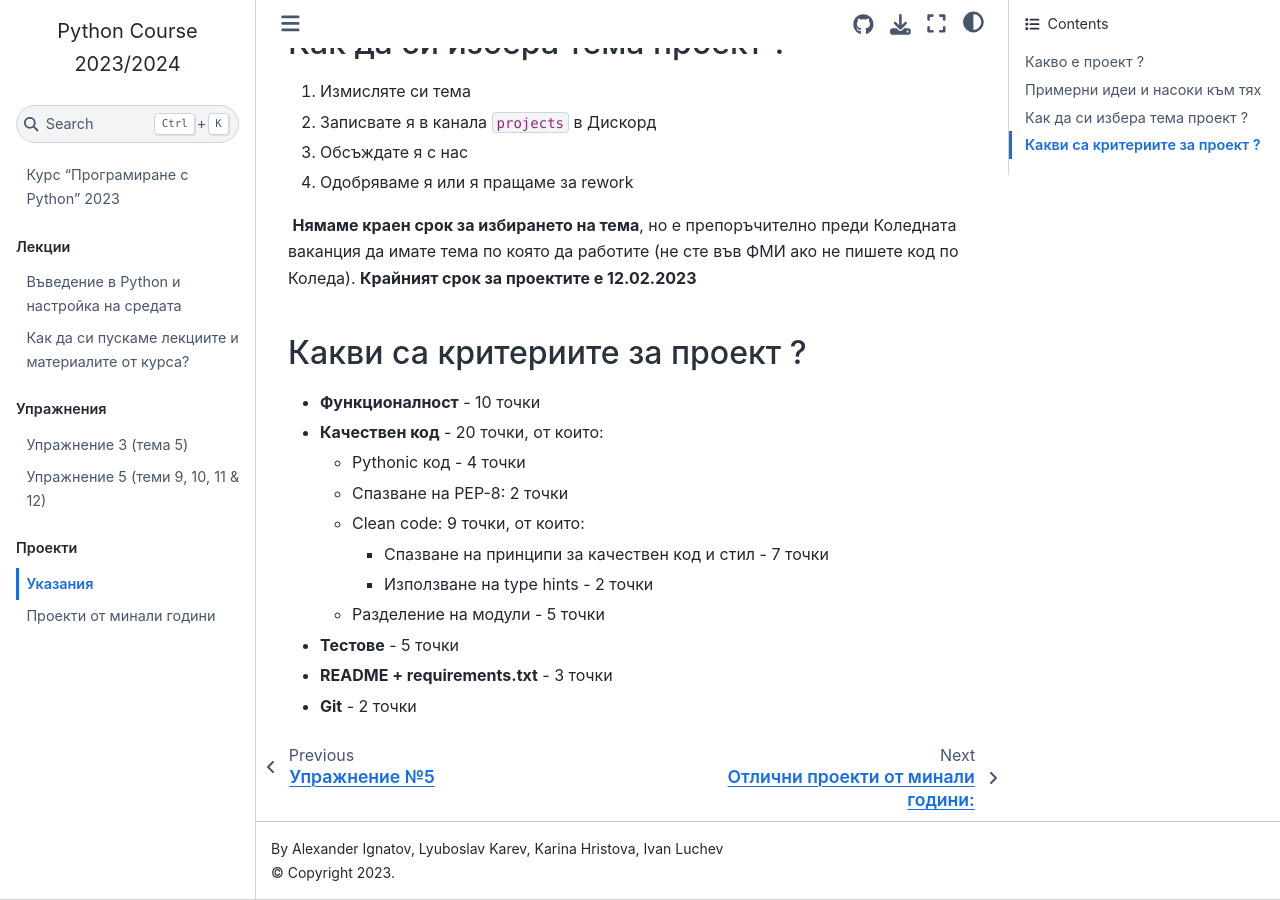
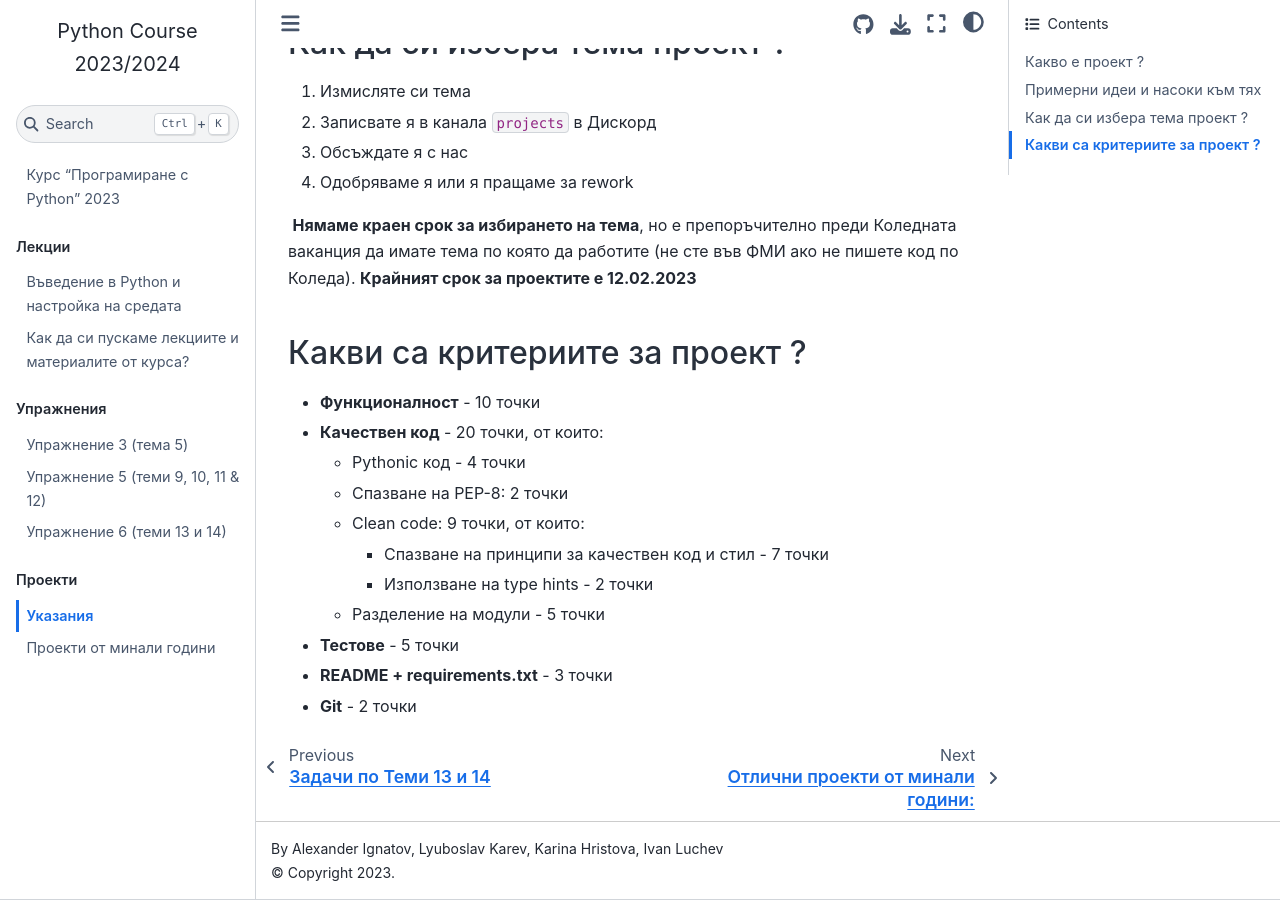
Before and after one commit to fmipython/PythonCourse2023, a Jupyter Book: the page built from projects.md, in a window 1280 px wide and 900 px high, scrolled down 1900 px. Built offline with Jupyter Book 1.0.4 settings and Sphinx 7.4.7 and the Sphinx Book theme 1.1.4, drawn with Linux system fonts in a browser that asks for light colours; pages that are not in the unit, such as notebooks, are missing from menus.

```diff
--- a/_toc.yml
+++ b/_toc.yml
@@ -36,6 +36,8 @@ parts:
     title: Упражнение 4 (теми 6, 7 & 8)
   - file: labs/lab05/README
     title: Упражнение 5 (теми 9, 10, 11 & 12)
+  - file: labs/lab06
+    title: Упражнение 6 (теми 13 и 14)
 
 - caption: Упражнения (примерни решения)
   chapters:
```
Also changed, not shown: README.md (+1 -1 lines).
